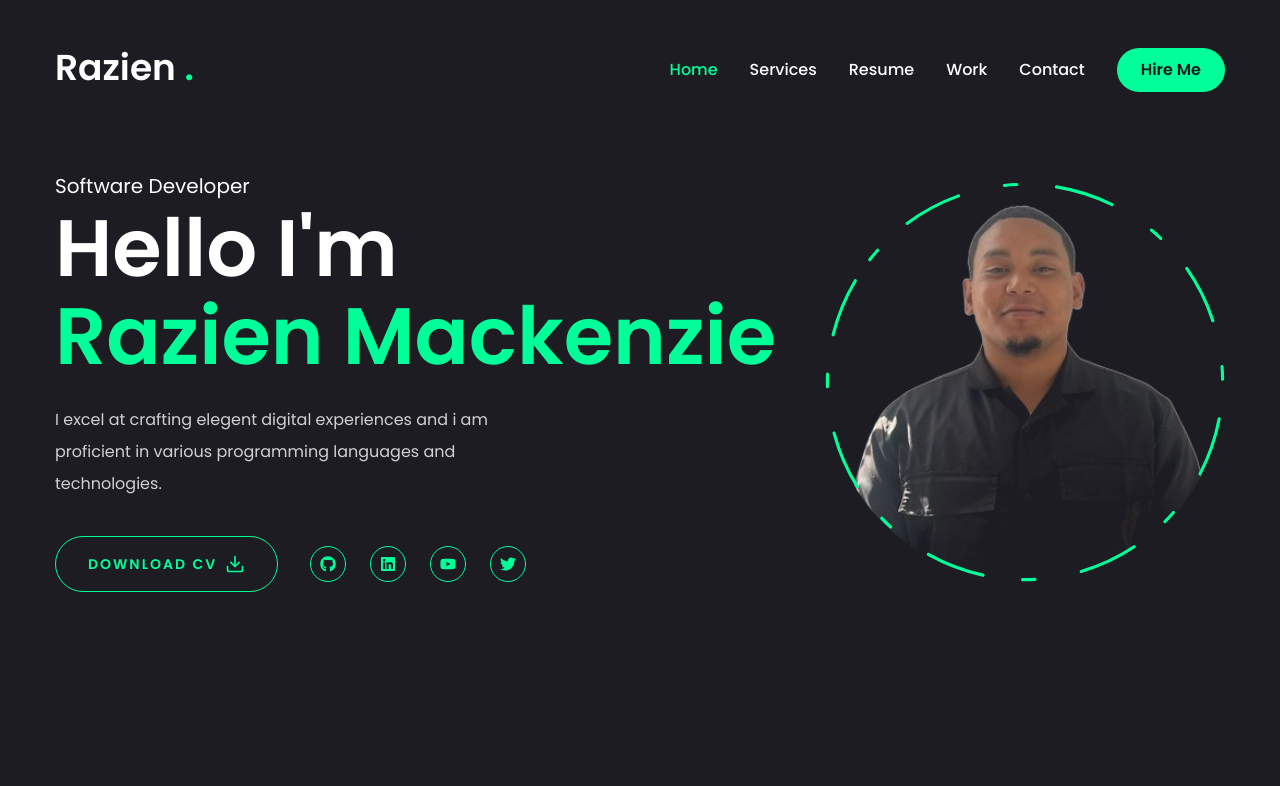
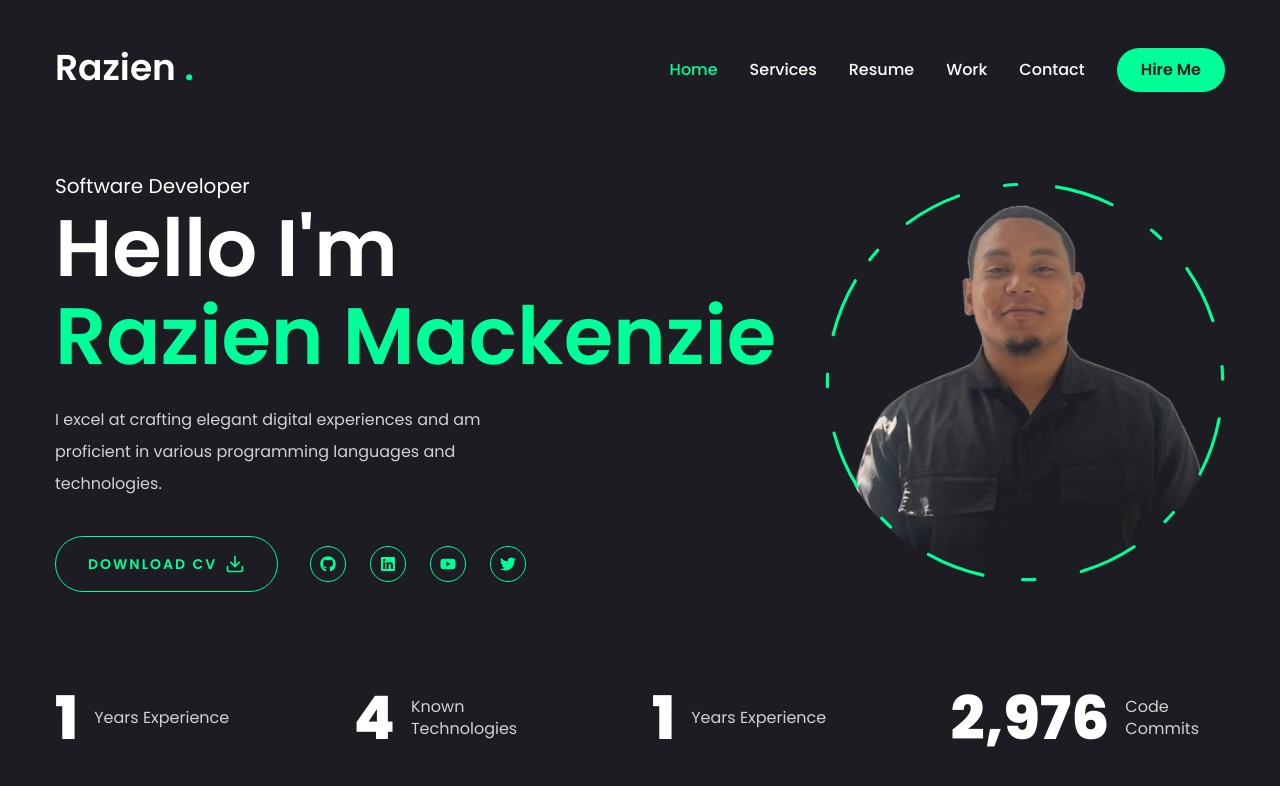
Before and after one commit to CodeBroke33/portableRM, a Next.js app: page / in a window 1280 px wide. Shown: the top 786 px of the page. Built offline with nearby package versions, Linux system fonts and the light colour scheme.

Commit message:
Home Done

```diff
--- a/app/page.jsx
+++ b/app/page.jsx
@@ -2,8 +2,9 @@
 import { FiDownload } from 'react-icons/fi';
 
 //components
-import Social from "@/components/Social"
+import Social from "@/components/Social";
 import Photo from "@/components/Photo";
+import Stats from "@/components/Stats"; // Ensure Stats is imported
 
 const Home = () => {
   return (
@@ -17,7 +18,7 @@
               Hello I'm <br /> <span className="text-accent">Razien Mackenzie</span>
             </h1>
             <p className="max-w-[500px] mb-9 text-white/80">
-              I excel at crafting elegent digital experiences and i am proficient in various programming languages and technologies.
+              I excel at crafting elegant digital experiences and am proficient in various programming languages and technologies.
             </p>
             {/* btn and socials */}
             <div className="flex flex-col xl:flex-row items-center gap-8">
@@ -36,8 +37,9 @@
           </div>
         </div>
       </div>
+      <Stats /> {/* Ensure this is rendering properly */}
     </section>
   )
 }
 
-export default Home
+export default Home;
--- /dev/null
+++ b/components/Stats.jsx
@@ -0,0 +1,51 @@
+"use client";
+
+import CountUp from "react-countup";
+
+const stats = [
+    {
+        num: 1,
+        text: "Years Experience"
+    },
+    {
+        num: 4,
+        text: "Known Technologies"
+    },
+    {
+        num: 1,
+        text: "Years Experience"
+    },
+    {
+        num: 3000,
+        text: "Code Commits"
+    },
+];
+
+const Stats = () => {
+    return (
+        <section className="pt-4 pb-12 xl:pt-0 xl:pb-0 ">
+            <div className="container mx-auto">
+                <div className="flex flex-wrap gap-6 max-w-[80vw] mx-auto xl:max-w-none">
+                    {stats.map((item, index) => {
+                        return (
+                            <div className="flex-1 flex gap-4 items-center justify-center xl:justify-start" key={index}>
+                                <CountUp
+                                    end={item.num}
+                                    duration={5}
+                                    delay={2}
+                                    className="text-4xl xl:text-6xl font-extrabold"
+                                />
+                                <p className={`${item.text.length < 15 ? "max-w-[100px]"  : "max-w-[150px]"
+                            } leading-snug text-white/80`}>
+                                    {item.text}
+                                </p>
+                            </div>
+                        );
+                    })}
+                </div>
+            </div>
+        </section>
+    );
+}
+
+export default Stats;
--- a/package.json
+++ b/package.json
@@ -21,6 +21,7 @@
     "lucide-react": "^0.428.0",
     "next": "14.2.5",
     "react": "^18",
+    "react-countup": "^6.5.3",
     "react-dom": "^18",
     "react-icons": "^5.3.0",
     "tailwind-merge": "^2.5.2",
```
Also changed, not shown: 1 other file (tests, documents, lock files or other folders).
